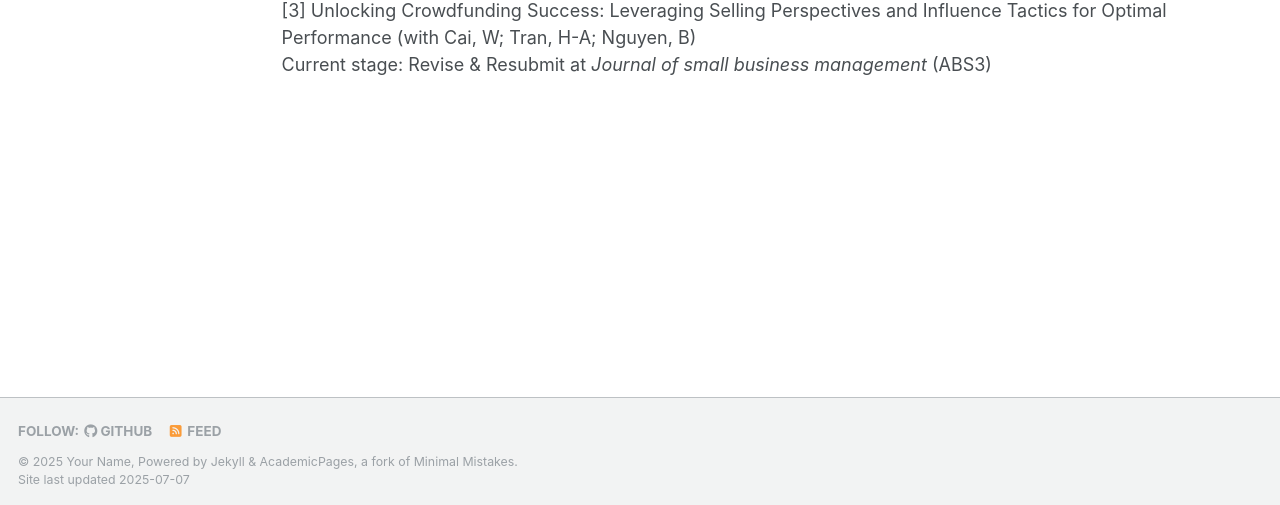
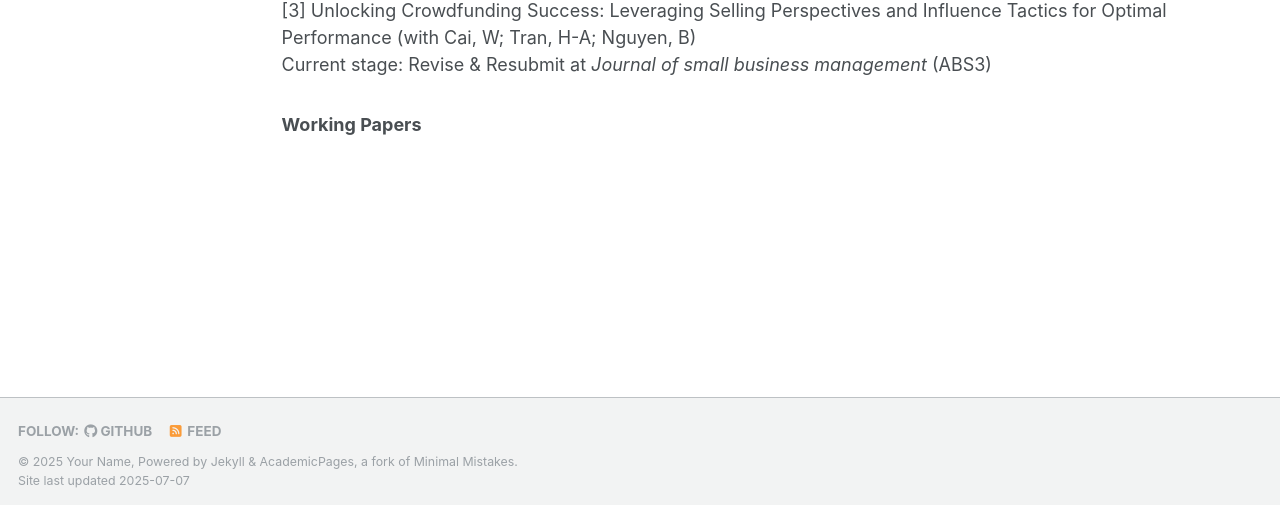
Before and after one commit to Oliverhuang123/Oliverhuang123.github.io, a Jekyll site: the page built from _pages/publications.html, in a window 1280 px wide and 1162 px high. Shown: the part 654-1159 px from the top of the window. Built offline with Jekyll 4.4.1, drawn with Linux system fonts in a browser that asks for light colours; some web fonts are replaced.

Commit message:
Update publications.html

```diff
--- a/_pages/publications.html
+++ b/_pages/publications.html
@@ -23,3 +23,5 @@ Current stage: Revise &amp; Resubmit at <em>Journal of Service Research</em> (AB
 <br>
 [3] Unlocking Crowdfunding Success: Leveraging Selling Perspectives and Influence Tactics for Optimal Performance (with Cai, W; Tran, H-A; Nguyen, B)<br>
 Current stage: Revise &amp; Resubmit at <em>Journal of small business management</em> (ABS3)
+
+<h3>Working Papers</h3>
```
